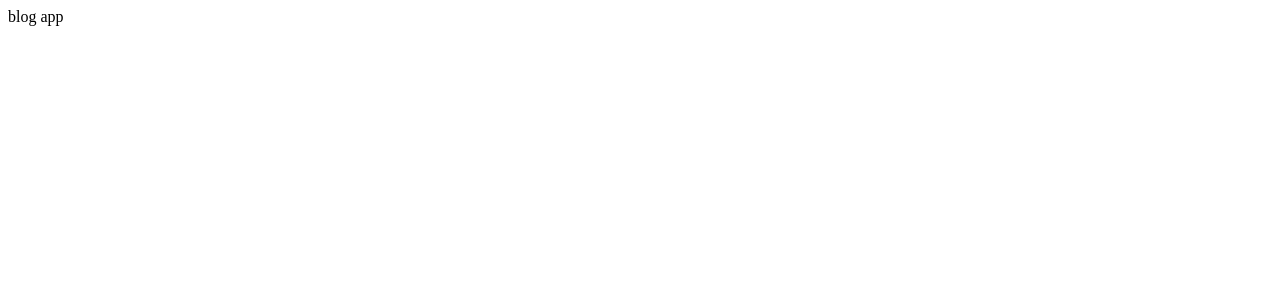
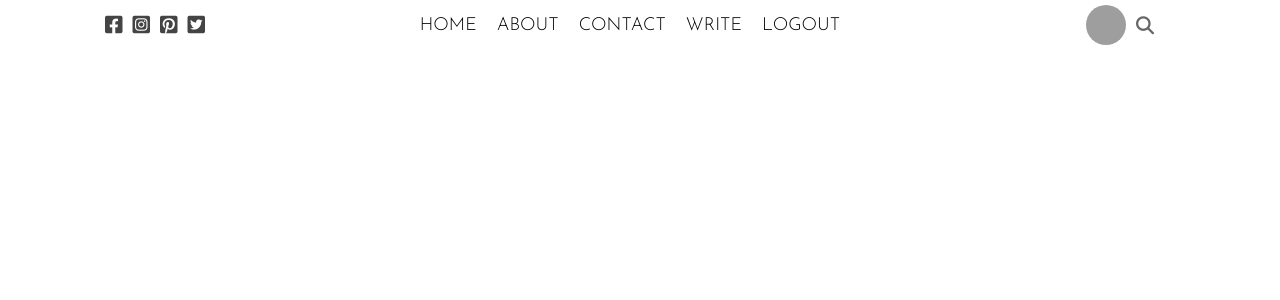
Before and after one commit to aboronilov/blog, a React (Create React App) app in the folder client/: page / in a window 1280 px wide. Shown: the top 300 px of the page. Built offline with nearby package versions, Linux system fonts and the light colour scheme; grey boxes are pictures that could not be loaded.

Commit message:
React. Navbar

```diff
--- a/client/public/index.html
+++ b/client/public/index.html
@@ -9,6 +9,14 @@
   <link
     href="https://fonts.googleapis.com/css2?family=Josefin+Sans:wght@100;200;300;400;500;600;700&family=Lora:ital@0;1&family=Varela&family=Varela+Round&display=swap"
     rel="stylesheet" />
+  <link rel="stylesheet" href="https://cdnjs.cloudflare.com/ajax/libs/font-awesome/6.1.1/css/all.min.css"
+    integrity="sha512-KfkfwYDsLkIlwQp6LFnl8zNdLGxu9YAA1QvwINks4PhcElQSvqcyVLLD9aMhXd13uQjoXtEKNosOWaZqXgel0g=="
+    crossorigin="anonymous" referrerpolicy="no-referrer" />
+  <style>
+    * {
+      margin: 0;
+    }
+  </style>
   <title>Blog React App</title>
 </head>
 
--- a/client/src/App.js
+++ b/client/src/App.js
@@ -1,7 +1,9 @@
+import Topbar from "./topbar/TopBar";
+
 function App() {
   return (
-    <div className="App">
-      blog app
+    <div>
+      <Topbar />
     </div>
   );
 }
--- /dev/null
+++ b/client/src/topbar/TopBar.jsx
@@ -0,0 +1,31 @@
+import './topbar.css';
+
+const Topbar = () => {
+    return (
+        <div className="top">
+            <div className="topLeft">
+                <i className="topIcon fab fa-facebook-square"></i>
+                <i className="topIcon fab fa-instagram-square"></i>
+                <i className="topIcon fab fa-pinterest-square"></i>
+                <i className="topIcon fab fa-twitter-square"></i>
+            </div>
+            <div className="topCenter">
+                <ul className="topList">
+                    <li className="topListItem">home</li>
+                    <li className="topListItem">about</li>
+                    <li className="topListItem">contact</li>
+                    <li className="topListItem">write</li>
+                    <li className="topListItem">logout</li>
+                </ul>
+            </div>
+            <div className="topRight">
+                <img className="topImg"
+                    src="https://images.pexels.com/photos/1858175/pexels-photo-1858175.jpeg?auto=compress&cs=tinysrgb&dpr=2&w=500"
+                    alt="avatar" />
+                <i className="topSearchIcon fa-solid fa-magnifying-glass"></i>
+            </div>
+        </div>
+    );
+}
+
+export default Topbar;
--- /dev/null
+++ b/client/src/topbar/topbar.css
@@ -0,0 +1,60 @@
+.top{
+    width: 100%;
+    height: 50px;
+    background-color: white;
+    position: sticky;
+    top: 0;
+    display: flex;
+    align-items: center;
+    font-family: 'Josefin Sans', sans-serif;
+}
+
+.topRight,
+.topLeft{
+    flex: 3;
+    display: flex;
+    align-items: center;
+    justify-content: center;
+}
+
+.topCenter{
+    flex: 6;
+}
+
+.topIcon {
+    font-size: 20px;
+    margin-right: 10px;
+    color: #444;
+    cursor: pointer;
+}
+
+.topImg{
+    width: 40px;
+    height: 40px;
+    border-radius: 50%;
+    object-fit: cover;
+}
+
+.topList{
+    display: flex;
+    list-style: none;
+    margin: 0;
+    padding: 0;
+    justify-content: center;
+    align-items: center;
+    text-transform: uppercase;
+}
+
+.topListItem{
+    margin-right: 20px;
+    font-size: 18px;
+    font-weight: 300;
+    cursor: pointer;
+}
+
+.topSearchIcon{
+    font-size: 18px;
+    color: #666;
+    cursor: pointer;
+    margin-left: 10px;
+}
```
